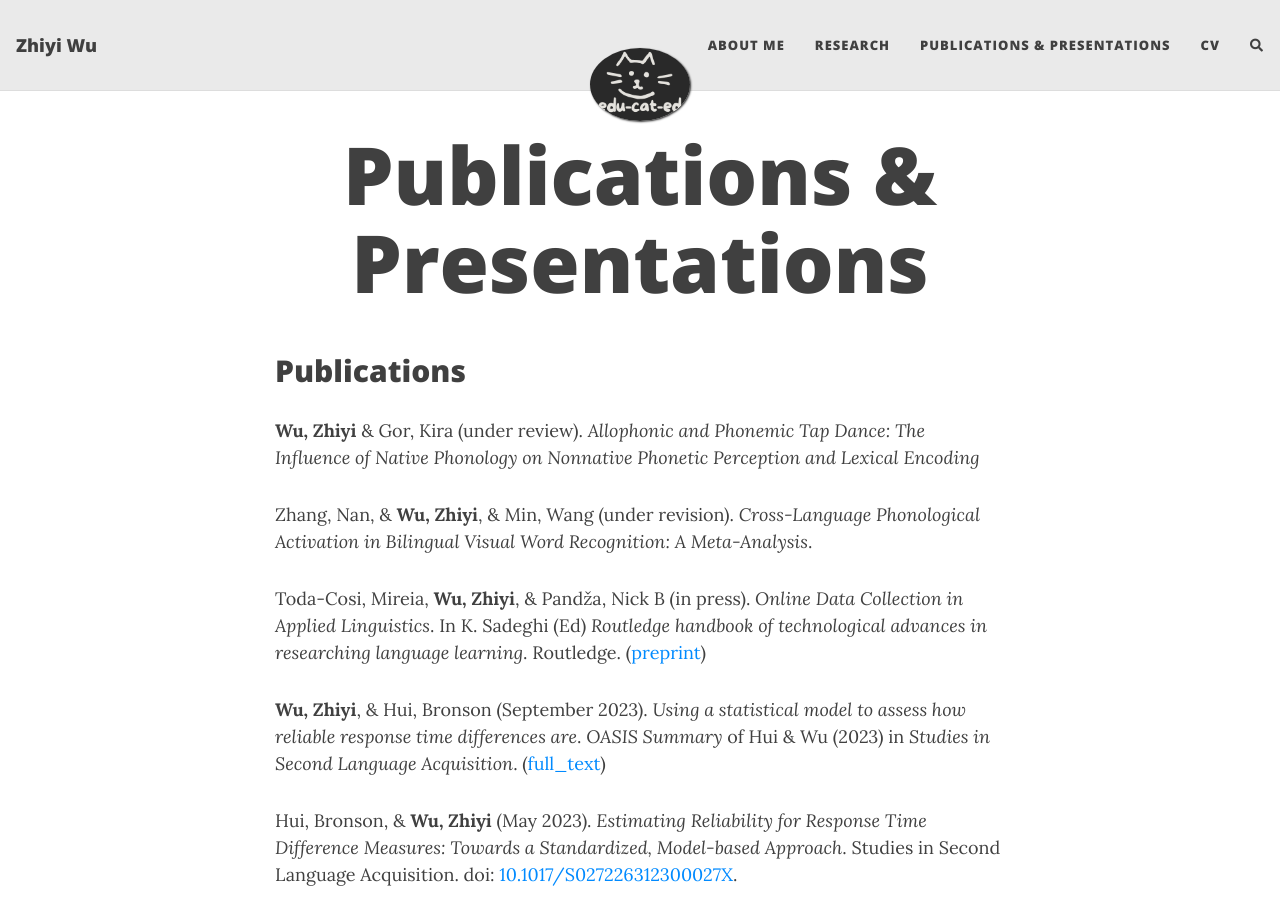
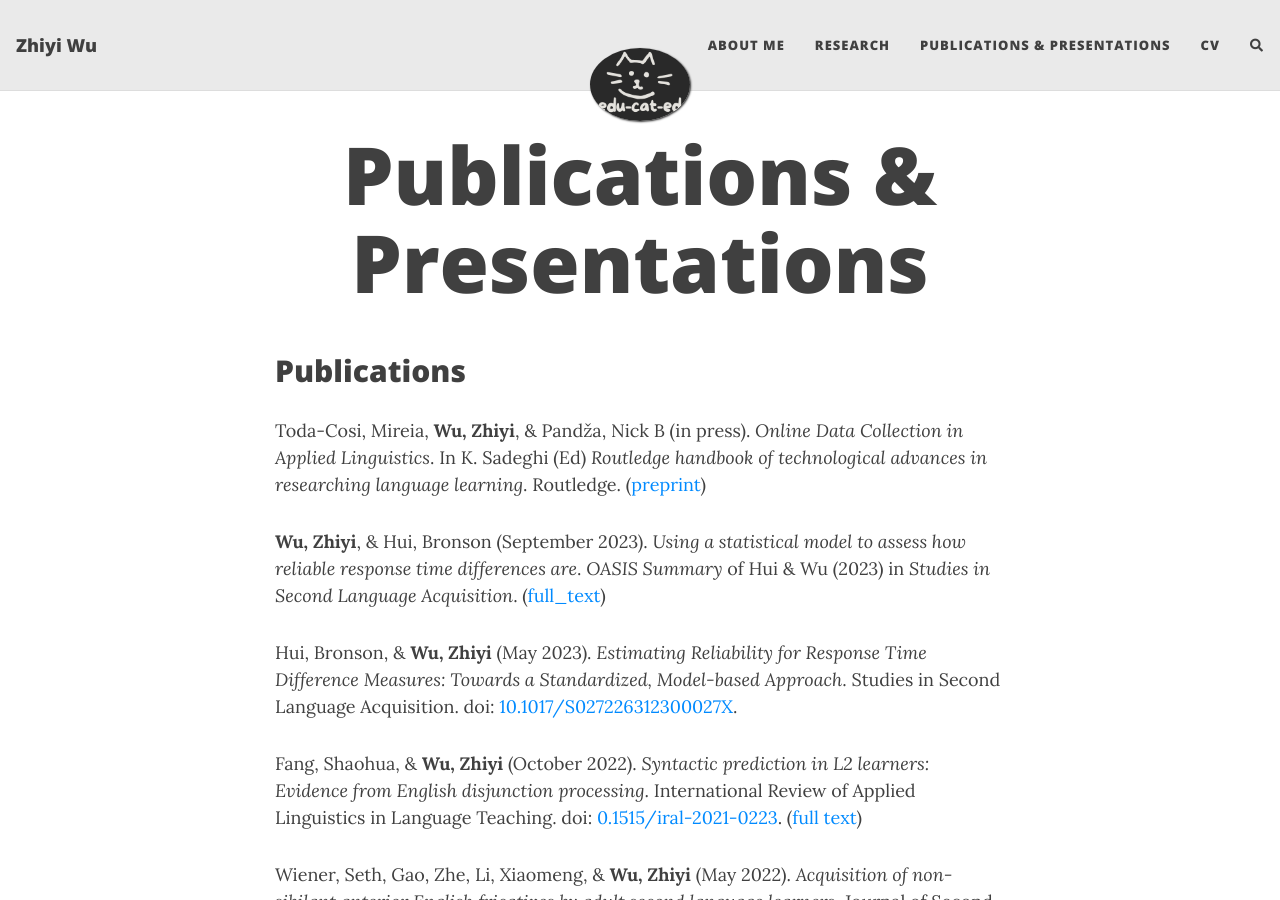
Before and after one commit to Zhiyijenny/Zhiyijenny.github.io, a Jekyll site: the page built from p&p.md, in a window 1280 px wide and 900 px high. Built offline with Jekyll 4.4.1, drawn with Linux system fonts in a browser that asks for light colours; nearby versions of some CDN libraries; comment, search, counter and statistics services are not loaded.

Commit message:
Update p&p.md
removed two under revision/review papers

```diff
--- a/p&p.md
+++ b/p&p.md
@@ -4,10 +4,6 @@ title: Publications & Presentations
 ---
 
 ## **Publications**
-
-**Wu, Zhiyi** & Gor, Kira (under review). _Allophonic and Phonemic Tap Dance: The Influence of Native Phonology on Nonnative Phonetic Perception and Lexical Encoding_
-
-Zhang, Nan, & **Wu, Zhiyi**, & Min, Wang (under revision). _Cross-Language Phonological Activation in Bilingual Visual Word Recognition: A Meta-Analysis_.
 
 Toda-Cosi, Mireia, **Wu, Zhiyi**, & Pandža, Nick B (in press). _Online Data Collection in Applied Linguistics_. In K. Sadeghi (Ed) _Routledge handbook of technological advances in researching language learning_. Routledge. ([preprint](https://osf.io/pxfc4))
 
```
